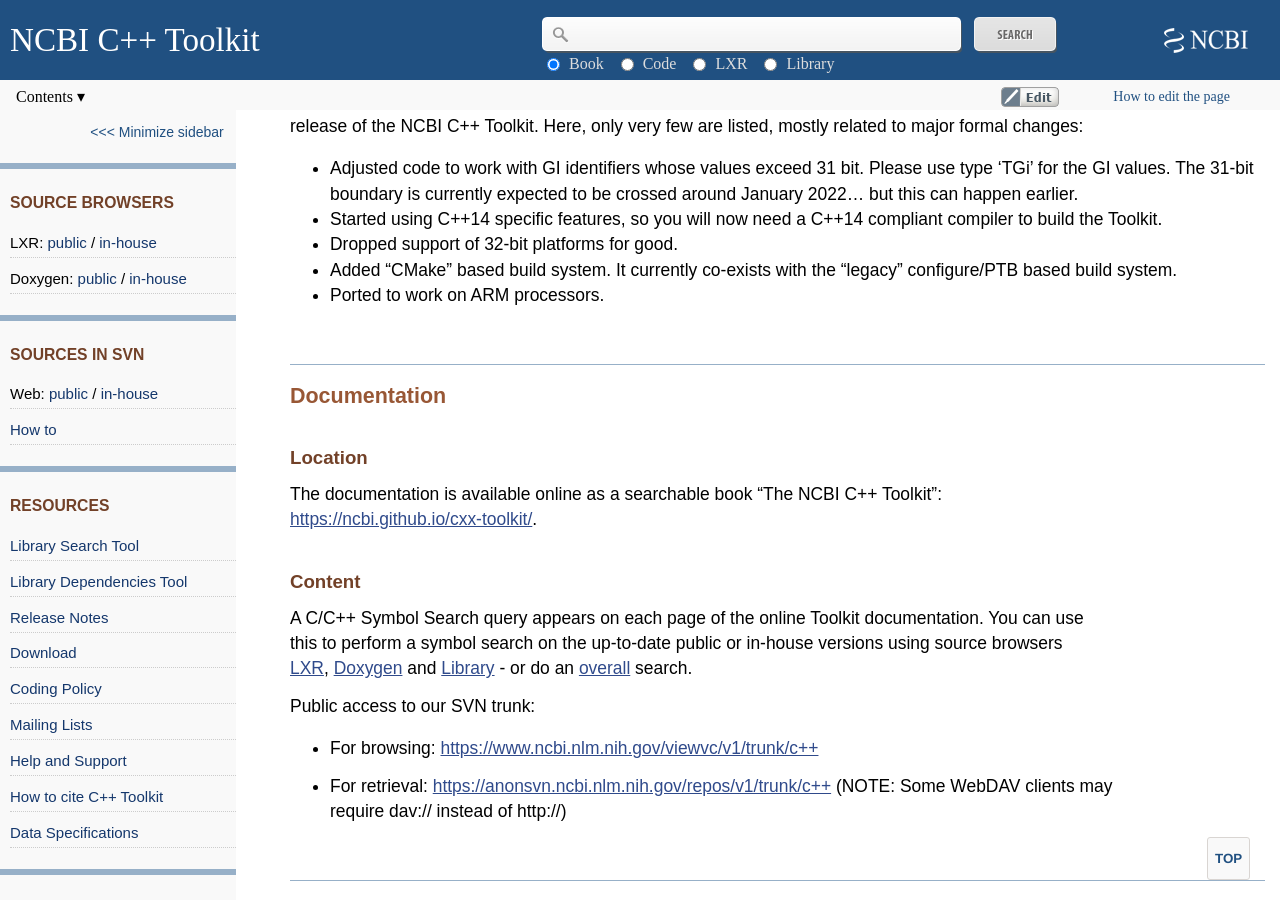
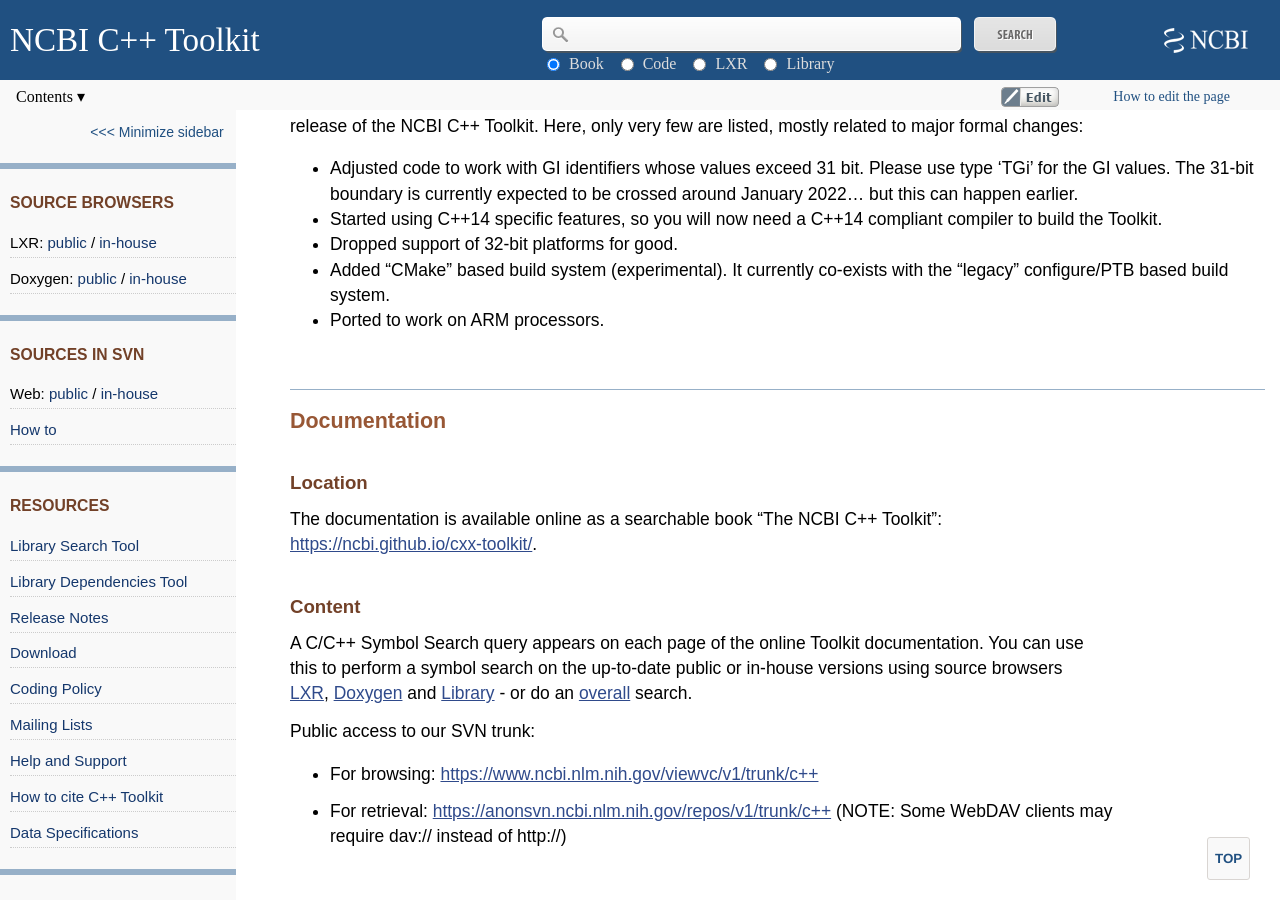
Before and after one commit to ncbi/cxx-toolkit, a Jekyll site: the page built from pages/release_notes.md, in a window 1280 px wide and 900 px high, scrolled down 2279 px. Built offline with Jekyll 4.4.1, drawn with Linux system fonts in a browser that asks for light colours.

Commit message:
CMake support -- still experimental in SC-25.

```diff
--- a/pages/release_notes.md
+++ b/pages/release_notes.md
@@ -108,7 +108,7 @@
  - Adjusted code to work with GI identifiers whose values exceed 31 bit. Please use type 'TGi' for the GI values. The 31-bit boundary is currently expected to be crossed around January 2022... but this can happen earlier.
  - Started using C++14 specific features, so you will now need a C++14 compliant compiler to build the Toolkit.
  - Dropped support of 32-bit platforms for good.
- - Added "CMake" based build system. It currently co-exists with the "legacy" configure/PTB based build system.
+ - Added "CMake" based build system (experimental). It currently co-exists with the "legacy" configure/PTB based build system.
  - Ported to work on ARM processors.
 
 <a name="release_notes.Documentation"></a>
```
